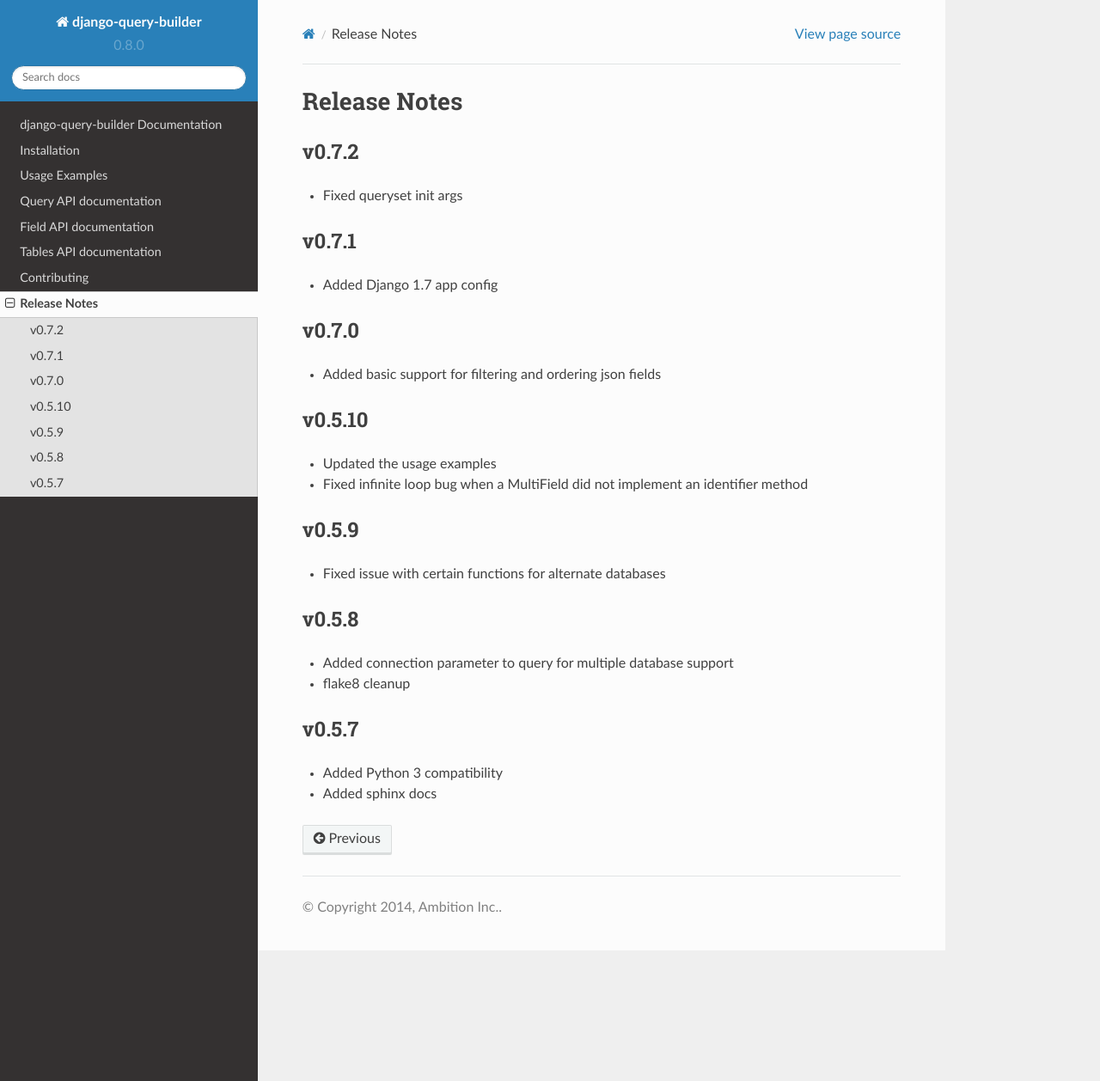
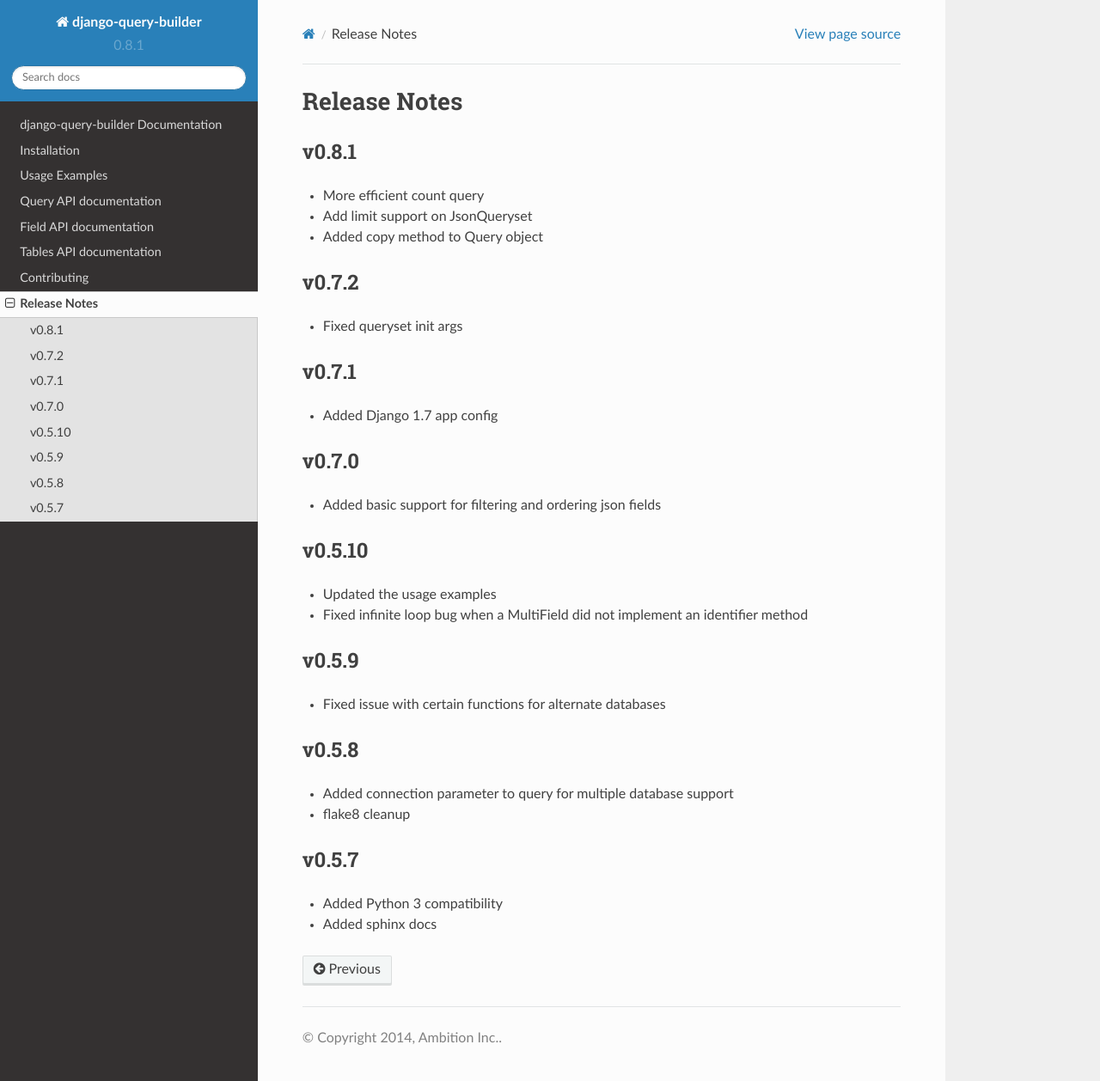
Before and after one commit to ambitioninc/django-query-builder, a Sphinx documentation site: the page built from docs/release_notes.rst, in a window 1280 px wide and 1258 px high. Shown: the whole window at 86% size. Built offline with Sphinx 7.4.7 and the Read the Docs theme 2.0.0, drawn with Linux system fonts in a browser that asks for light colours.

Commit message:
* version and notes

```diff
--- a/docs/release_notes.rst
+++ b/docs/release_notes.rst
@@ -1,5 +1,11 @@
 Release Notes
 =============
+
+v0.8.1
+------
+* More efficient count query
+* Add limit support on JsonQueryset
+* Added copy method to Query object
 
 v0.7.2
 ------
--- a/querybuilder/version.py
+++ b/querybuilder/version.py
@@ -1 +1 @@
-__version__ = '0.8.0'
+__version__ = '0.8.1'
```
